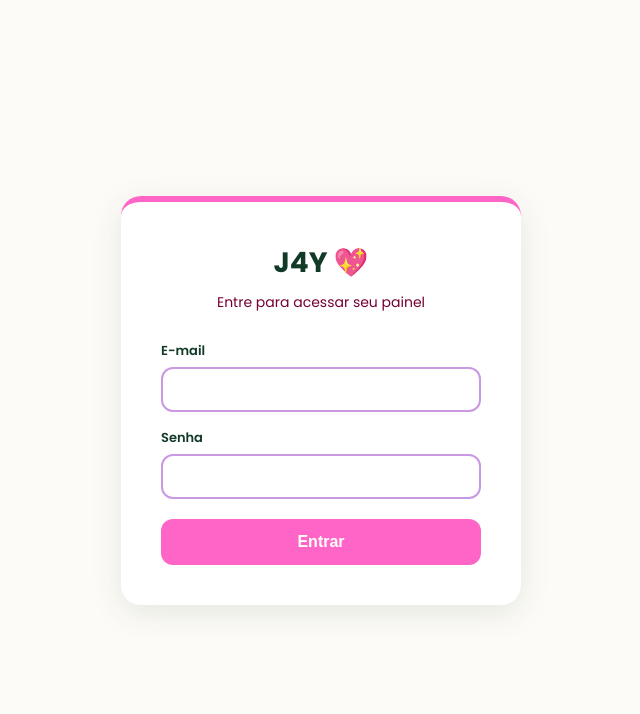
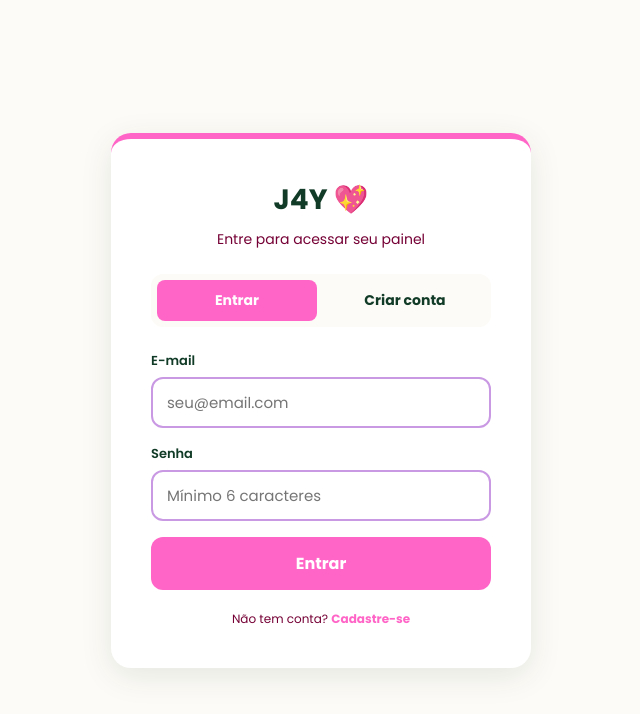
Before and after one commit to bravolojaadm-hub/J4YOU, a Next.js app: page /login in a window 1280 px wide. Shown: the top 714 px of the page, without its empty margins (319-959 px from the left). Built offline with nearby package versions, Linux system fonts and the light colour scheme; no server answers.

Commit message:
Update page.js

```diff
--- a/app/login/page.js
+++ b/app/login/page.js
@@ -5,16 +5,31 @@ import { createClient } from '@/lib/supabase';
 import { useRouter } from 'next/navigation';
 
 export default function LoginPage() {
+  const [modo, setModo] = useState('login'); // 'login' | 'cadastro'
   const [email, setEmail] = useState('');
   const [senha, setSenha] = useState('');
+  const [confirmaSenha, setConfirmaSenha] = useState('');
   const [erro, setErro] = useState('');
+  const [sucesso, setSucesso] = useState('');
   const [carregando, setCarregando] = useState(false);
   const router = useRouter();
   const supabase = createClient();
 
+  function limparMensagens() {
+    setErro('');
+    setSucesso('');
+  }
+
+  function trocarModo(novoModo) {
+    setModo(novoModo);
+    limparMensagens();
+    setSenha('');
+    setConfirmaSenha('');
+  }
+
   async function entrar(e) {
     e.preventDefault();
-    setErro('');
+    limparMensagens();
     setCarregando(true);
 
     const { error } = await supabase.auth.signInWithPassword({
@@ -32,6 +47,71 @@ export default function LoginPage() {
     router.refresh();
   }
 
+  async function cadastrar(e) {
+    e.preventDefault();
+    limparMensagens();
+
+    if (senha.length < 6) {
+      setErro('A senha precisa ter pelo menos 6 caracteres.');
+      return;
+    }
+
+    if (senha !== confirmaSenha) {
+      setErro('As senhas não conferem.');
+      return;
+    }
+
+    setCarregando(true);
+
+    const { data, error } = await supabase.auth.signUp({
+      email,
+      password: senha,
+    });
+
+    if (error) {
+      if (error.message.includes('already registered')) {
+        setErro('Este e-mail já está cadastrado. Faça login.');
+      } else {
+        setErro('Erro ao criar conta: ' + error.message);
+      }
+      setCarregando(false);
+      return;
+    }
+
+    // Se o Supabase exigir confirmação de e-mail, não há sessão ainda
+    if (!data.session) {
+      setSucesso('Conta criada! Verifique seu e-mail para confirmar o cadastro.');
+      setCarregando(false);
+      setModo('login');
+      setSenha('');
+      setConfirmaSenha('');
+      return;
+    }
+
+    router.push('/');
+    router.refresh();
+  }
+
+  const inputStyle = {
+    width: '100%',
+    padding: '12px 14px',
+    borderRadius: '12px',
+    border: '2px solid #c999e3',
+    marginBottom: '16px',
+    fontSize: '15px',
+    outline: 'none',
+    boxSizing: 'border-box',
+    fontFamily: 'inherit',
+  };
+
+  const labelStyle = {
+    display: 'block',
+    color: '#113b27',
+    fontSize: '13px',
+    fontWeight: 600,
+    marginBottom: '6px',
+  };
+
   return (
     <div style={{
       minHeight: '100vh',
@@ -42,13 +122,13 @@ export default function LoginPage() {
       fontFamily: 'Poppins, system-ui, sans-serif',
       padding: '20px'
     }}>
-      <form onSubmit={entrar} style={{
+      <div style={{
         background: '#fff',
         padding: '40px',
         borderRadius: '20px',
         boxShadow: '0 8px 32px rgba(17,59,39,0.10)',
         width: '100%',
-        maxWidth: '400px',
+        maxWidth: '420px',
         borderTop: '6px solid #ff65c7'
       }}>
         <h1 style={{
@@ -61,52 +141,118 @@ export default function LoginPage() {
           color: '#750035',
           fontSize: '14px',
           textAlign: 'center',
-          marginBottom: '28px'
-        }}>Entre para acessar seu painel</p>
+          marginBottom: '24px'
+        }}>
+          {modo === 'login' ? 'Entre para acessar seu painel' : 'Crie sua conta para começar'}
+        </p>
 
-        <label style={{ display: 'block', color: '#113b27', fontSize: '13px', fontWeight: 600, marginBottom: '6px' }}>
-          E-mail
-        </label>
+        {/* ABAS */}
+        <div style={{
+          display: 'flex',
+          gap: '8px',
+          marginBottom: '24px',
+          background: '#fdfbf7',
+          padding: '6px',
+          borderRadius: '12px'
+        }}>
+          <button
+            type="button"
+            onClick={() => trocarModo('login')}
+            style={{
+              flex: 1,
+              padding: '10px',
+              borderRadius: '8px',
+              border: 'none',
+              background: modo === 'login' ? '#ff65c7' : 'transparent',
+              color: modo === 'login' ? '#fff' : '#113b27',
+              fontWeight: 700,
+              fontSize: '14px',
+              cursor: 'pointer',
+              fontFamily: 'inherit'
+            }}
+          >
+            Entrar
+          </button>
+          <button
+            type="button"
+            onClick={() => trocarModo('cadastro')}
+            style={{
+              flex: 1,
+              padding: '10px',
+              borderRadius: '8px',
+              border: 'none',
+              background: modo === 'cadastro' ? '#ff65c7' : 'transparent',
+              color: modo === 'cadastro' ? '#fff' : '#113b27',
+              fontWeight: 700,
+              fontSize: '14px',
+              cursor: 'pointer',
+              fontFamily: 'inherit'
+            }}
+          >
+            Criar conta
+          </button>
+        </div>
+
+        <form onSubmit={modo === 'login' ? entrar : cadastrar}>
+          <label style={labelStyle}>E-mail</label>
           <input
             type="email"
             value={email}
             onChange={(e) => setEmail(e.target.value)}
             required
-          style={{
-            width: '100%',
-            padding: '12px 14px',
-            borderRadius: '12px',
-            border: '2px solid #c999e3',
-            marginBottom: '16px',
-            fontSize: '15px',
-            outline: 'none',
-            boxSizing: 'border-box'
-          }}
+            placeholder="seu@email.com"
+            style={inputStyle}
           />
 
-        <label style={{ display: 'block', color: '#113b27', fontSize: '13px', fontWeight: 600, marginBottom: '6px' }}>
-          Senha
-        </label>
+          <label style={labelStyle}>Senha</label>
           <input
             type="password"
             value={senha}
             onChange={(e) => setSenha(e.target.value)}
             required
-          style={{
-            width: '100%',
-            padding: '12px 14px',
-            borderRadius: '12px',
-            border: '2px solid #c999e3',
-            marginBottom: '20px',
-            fontSize: '15px',
-            outline: 'none',
-            boxSizing: 'border-box'
-          }}
+            placeholder="Mínimo 6 caracteres"
+            style={inputStyle}
           />
 
+          {modo === 'cadastro' && (
+            <>
+              <label style={labelStyle}>Confirmar senha</label>
+              <input
+                type="password"
+                value={confirmaSenha}
+                onChange={(e) => setConfirmaSenha(e.target.value)}
+                required
+                placeholder="Repita a senha"
+                style={inputStyle}
+              />
+            </>
+          )}
+
           {erro && (
-          <p style={{ color: '#750035', fontSize: '13px', marginBottom: '14px', textAlign: 'center' }}>
+            <p style={{
+              color: '#750035',
+              fontSize: '13px',
+              marginBottom: '14px',
+              textAlign: 'center',
+              background: 'rgba(117,0,53,0.08)',
+              padding: '10px',
+              borderRadius: '8px'
+            }}>
               {erro}
+            </p>
+          )}
+
+          {sucesso && (
+            <p style={{
+              color: '#113b27',
+              fontSize: '13px',
+              marginBottom: '14px',
+              textAlign: 'center',
+              background: 'rgba(17,59,39,0.08)',
+              padding: '10px',
+              borderRadius: '8px'
+            }}>
+              {sucesso}
             </p>
           )}
 
@@ -123,12 +269,65 @@ export default function LoginPage() {
               fontSize: '16px',
               fontWeight: 700,
               cursor: carregando ? 'wait' : 'pointer',
-            opacity: carregando ? 0.7 : 1
+              opacity: carregando ? 0.7 : 1,
+              fontFamily: 'inherit'
             }}
           >
-          {carregando ? 'Entrando...' : 'Entrar'}
+            {carregando
+              ? (modo === 'login' ? 'Entrando...' : 'Criando conta...')
+              : (modo === 'login' ? 'Entrar' : 'Criar conta')}
           </button>
         </form>
+
+        <p style={{
+          textAlign: 'center',
+          fontSize: '12px',
+          color: '#750035',
+          marginTop: '20px'
+        }}>
+          {modo === 'login' ? (
+            <>
+              Não tem conta?{' '}
+              <button
+                type="button"
+                onClick={() => trocarModo('cadastro')}
+                style={{
+                  background: 'none',
+                  border: 'none',
+                  color: '#ff65c7',
+                  fontWeight: 700,
+                  cursor: 'pointer',
+                  fontSize: '12px',
+                  padding: 0,
+                  fontFamily: 'inherit'
+                }}
+              >
+                Cadastre-se
+              </button>
+            </>
+          ) : (
+            <>
+              Já tem conta?{' '}
+              <button
+                type="button"
+                onClick={() => trocarModo('login')}
+                style={{
+                  background: 'none',
+                  border: 'none',
+                  color: '#ff65c7',
+                  fontWeight: 700,
+                  cursor: 'pointer',
+                  fontSize: '12px',
+                  padding: 0,
+                  fontFamily: 'inherit'
+                }}
+              >
+                Entrar
+              </button>
+            </>
+          )}
+        </p>
+      </div>
     </div>
   );
 }
```
Lines whose indentation alone changed are shown as unchanged.
